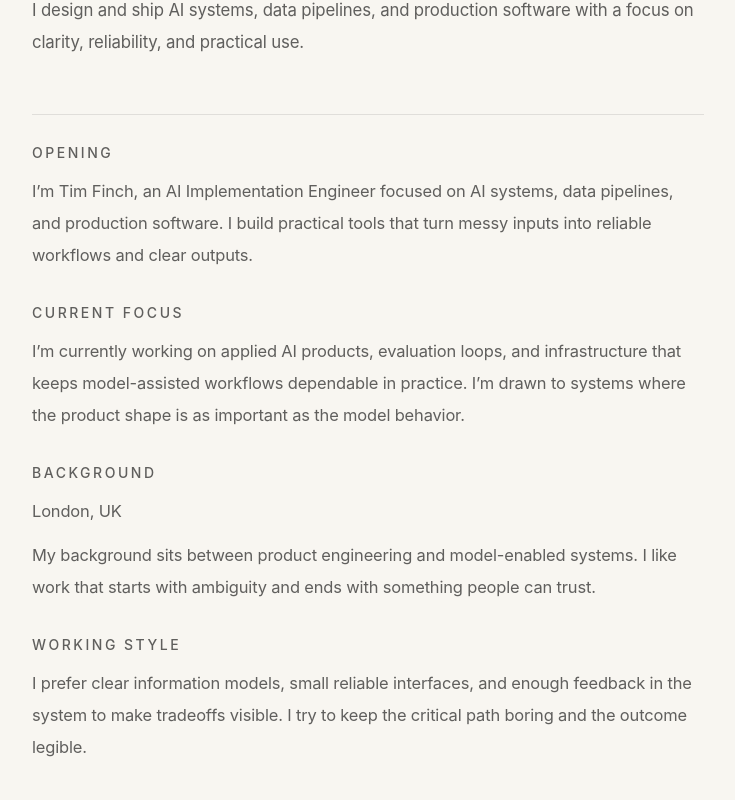
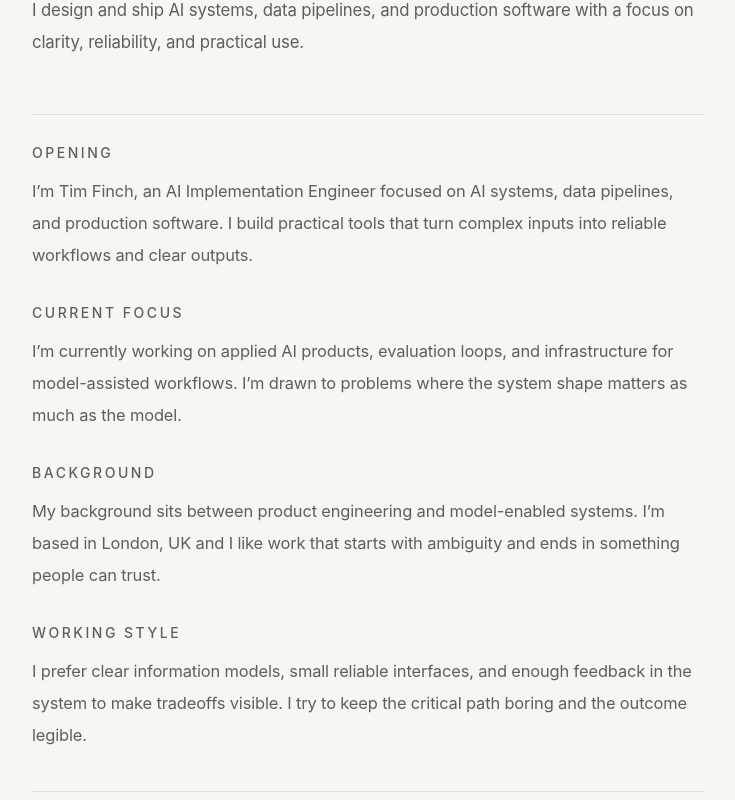
Before and after one commit to Peippo1/portfolio-site, a Next.js app: page /about in a window 1280 px wide. Shown: the part 435-1235 px from the top of the page, without its empty margins (128-863 px from the left). Built offline with nearby package versions, Linux system fonts and the light colour scheme.

Commit message:
Add homepage + featured projects

```diff
--- a/src/app/about/page.tsx
+++ b/src/app/about/page.tsx
@@ -33,8 +33,8 @@ export default function AboutPage() {
               <p className="mt-3">
                 I’m Tim Finch, an AI Implementation Engineer focused on AI
                 systems, data pipelines, and production software. I build
-                practical tools that turn messy inputs into reliable workflows
-                and clear outputs.
+                practical tools that turn complex inputs into reliable
+                workflows and clear outputs.
               </p>
             </div>
 
@@ -43,10 +43,9 @@ export default function AboutPage() {
                 Current focus
               </h2>
               <p className="mt-3">
-                I’m currently working on applied AI products, evaluation
-                loops, and infrastructure that keeps model-assisted workflows
-                dependable in practice. I’m drawn to systems where the product
-                shape is as important as the model behavior.
+                I’m currently working on applied AI products, evaluation loops,
+                and infrastructure for model-assisted workflows. I’m drawn to
+                problems where the system shape matters as much as the model.
               </p>
             </div>
 
@@ -54,11 +53,11 @@ export default function AboutPage() {
               <h2 className="text-sm font-medium tracking-[0.18em] text-[var(--color-muted)] uppercase">
                 Background
               </h2>
-              <p className="mt-3">{profile.location}</p>
               <p className="mt-3">
                 My background sits between product engineering and
-                model-enabled systems. I like work that starts with ambiguity
-                and ends with something people can trust.
+                model-enabled systems. I’m based in {profile.location} and I
+                like work that starts with ambiguity and ends in something
+                people can trust.
               </p>
             </div>
 
```
